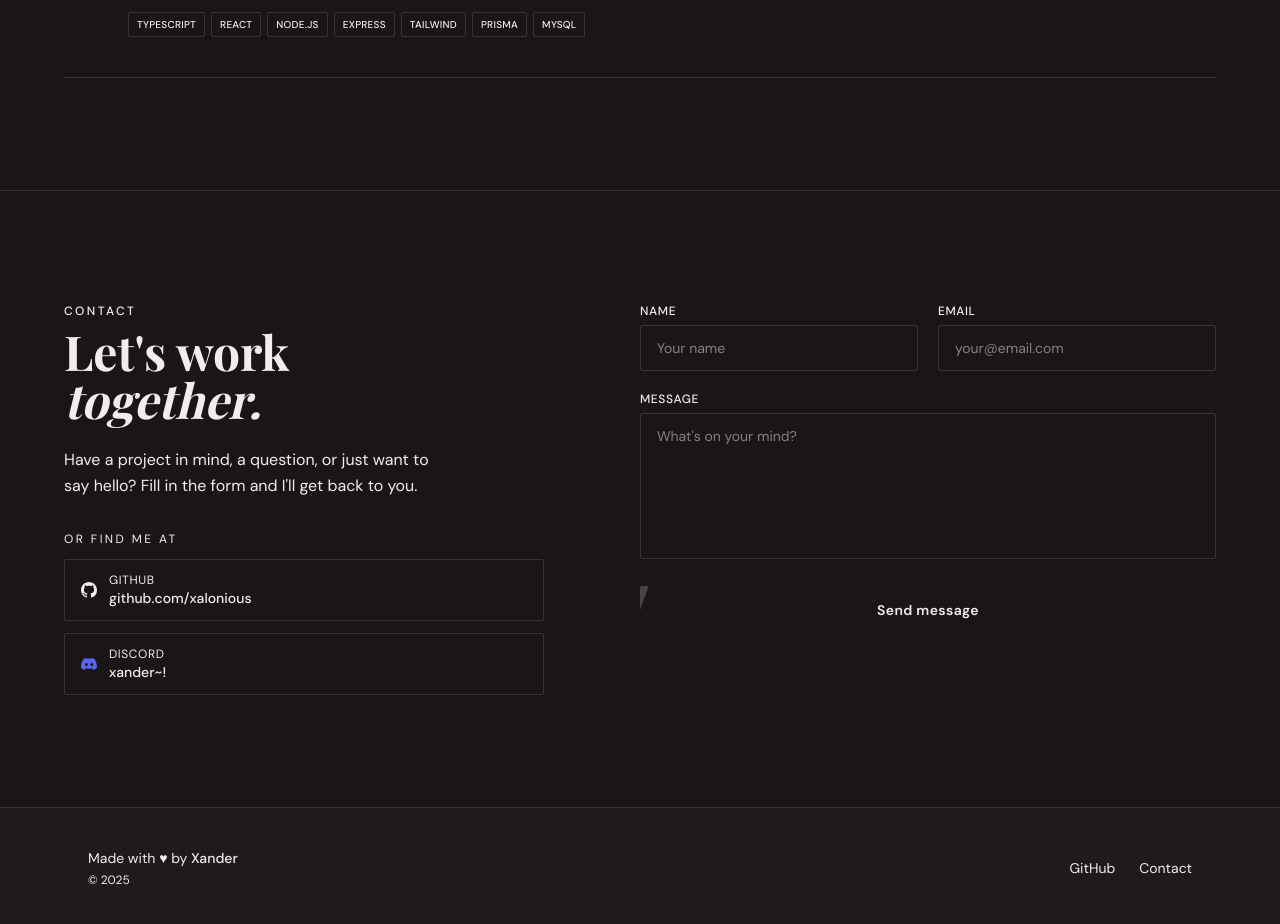
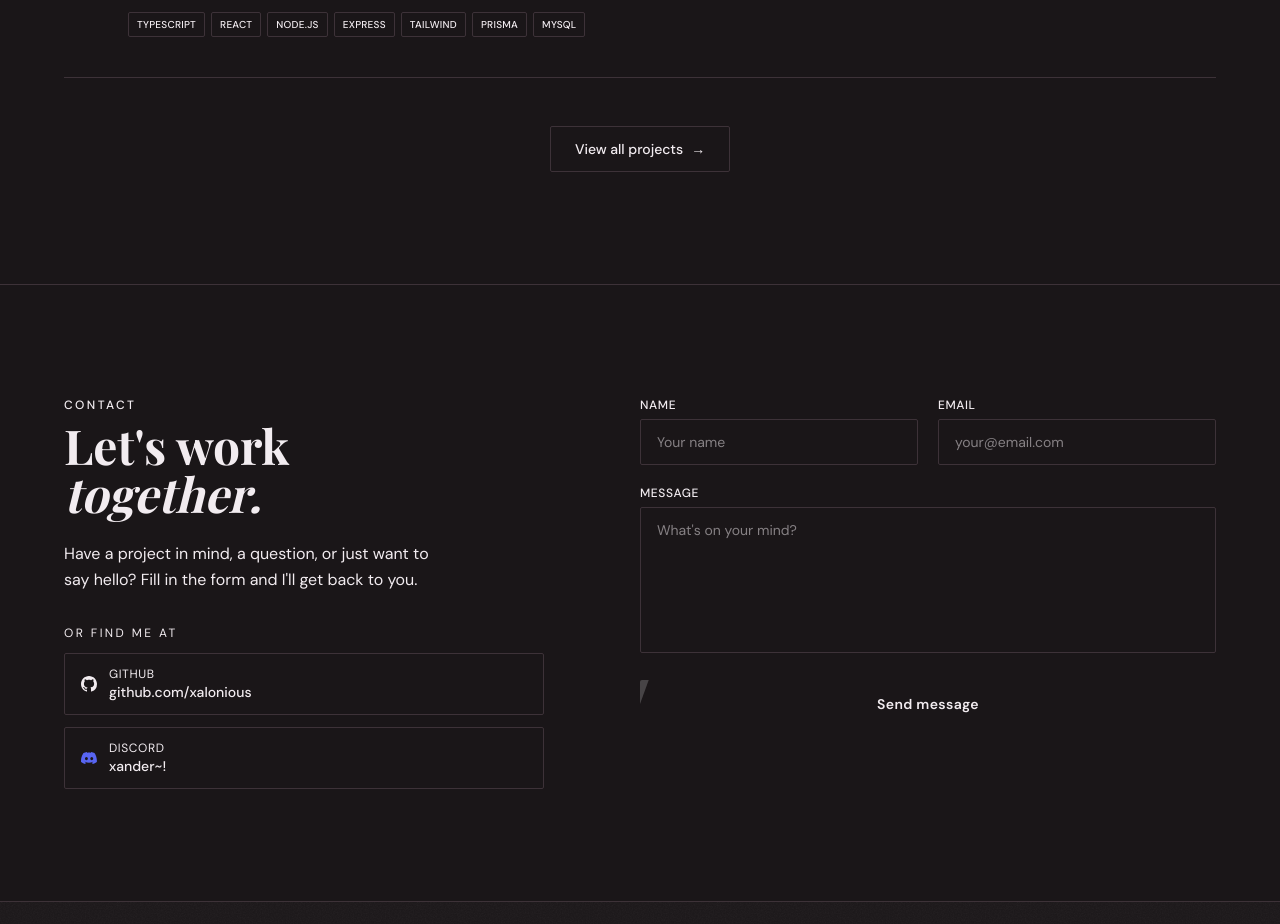
Before and after one commit to xalonious/portfolio, a Next.js app: page / in a window 1280 px wide. Shown: the part 4120-5044 px from the top of the page. Built offline with nearby package versions, Linux system fonts and the light colour scheme; no server answers.

Commit message:
add "view all projects" button to navigate to projects page

```diff
--- a/src/app/page.tsx
+++ b/src/app/page.tsx
@@ -9,6 +9,7 @@ import { Story } from "@/components/Story"
 import { ScrambleText } from "@/components/ScrambleText"
 import { PrimaryButton, GhostButton } from "@/components/MagneticButton"
 import { DiscordStatus } from "@/components/DiscordStatus"
+import { TransitionLink } from "@/components/TransitionLink"
 
 export default function Portfolio() {
   return (
@@ -157,6 +158,16 @@ export default function Portfolio() {
               },
             ]}
           />
+
+          <div className="mt-12 flex justify-center">
+            <TransitionLink
+              href="/projects"
+              className="group flex items-center gap-2 text-sm font-medium text-[--muted-foreground] hover:text-[--foreground] transition-colors duration-200 border border-[--border] hover:border-[--primary] px-6 py-3 rounded-sm"
+            >
+              View all projects
+              <span className="transition-transform duration-200 group-hover:translate-x-1">→</span>
+            </TransitionLink>
+          </div>
         </div>
       </section>
       <ContactSection />
```
